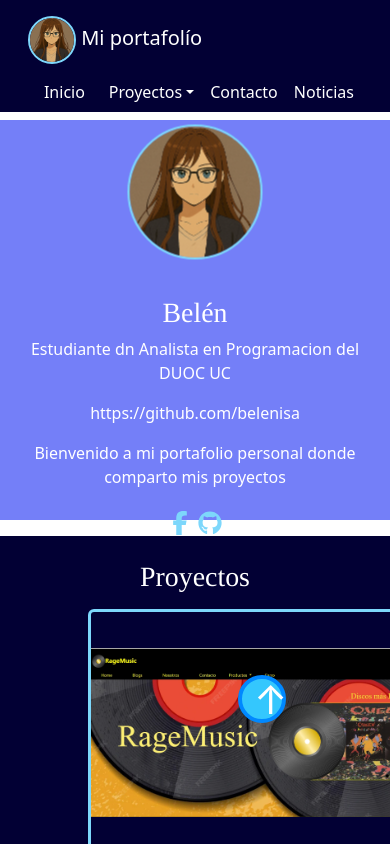
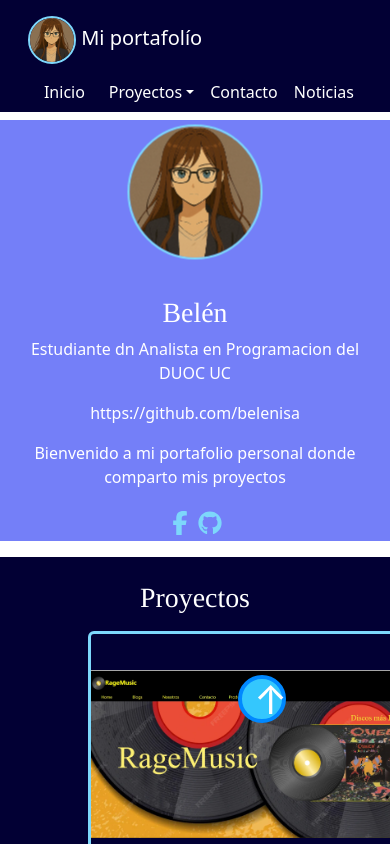
Before and after one commit to belenisa/Evaluacion-2-FullStack, a React (Vite) app: page / in a window 390 px wide. Shown: the top 844 px of the page. Built offline with nearby package versions, Linux system fonts and the light colour scheme.

Commit message:
Update Home.css for responsive dimensions

```diff
--- a/src/styles/Home.css
+++ b/src/styles/Home.css
@@ -9,8 +9,9 @@ h1{
     background-size: cover;
     margin-top: 0.5rem;
     background-position: center;
-    width: auto;
-    height: 25rem;
+    width: 100%;
+    height: auto;
+    min-height: 25rem;
     padding: auto;
 }
 
```
